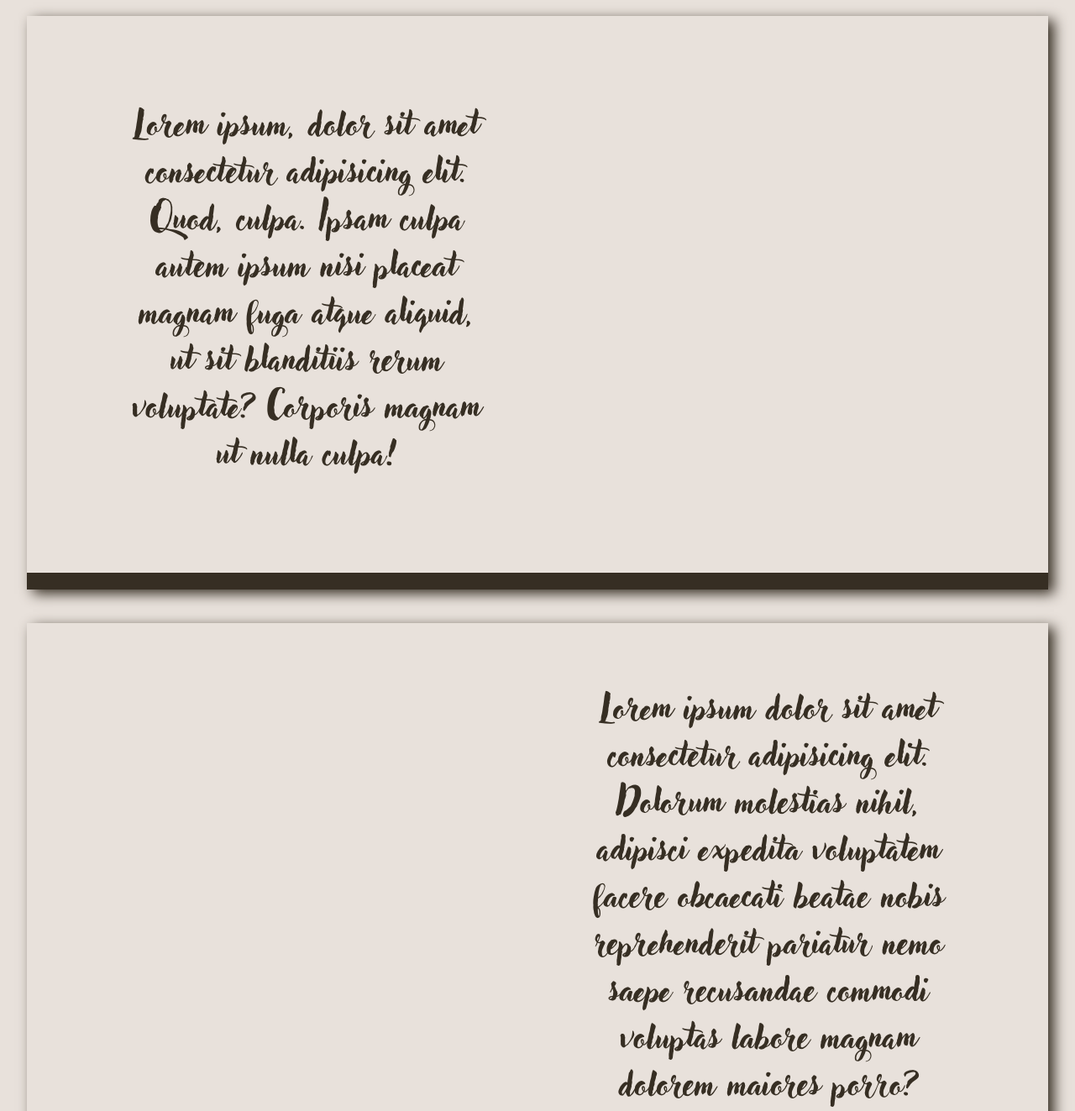
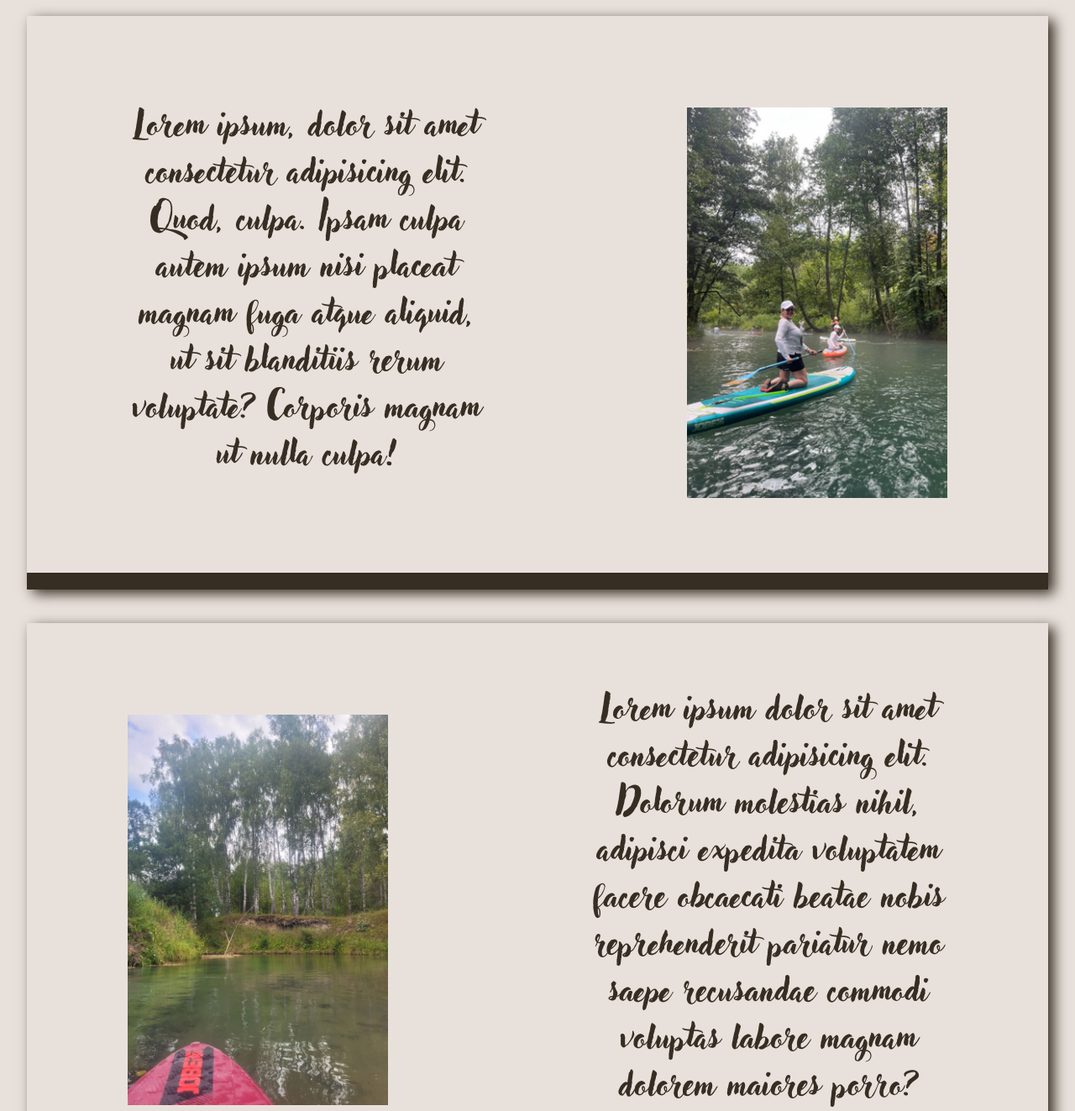
Before and after one commit to galolesya03-creator/Surin, a plain HTML site: page index.html in a window 1280 px wide. Shown: the part 620-1943 px from the top of the page at 84% size. Drawn offline with Linux system fonts and the light colour scheme; files whose address does not match are found by name.

Commit message:
links changed

```diff
--- a/index.html
+++ b/index.html
@@ -56,14 +56,14 @@
         </div>
         <div class="side_img">
             <div>
-                <img src="../Задание 4/img/photo_2025-10-14_20-58-00.jpg" alt="">
+                <img src="img/photo_2025-10-14_20-58-00.jpg" alt="">
             </div>
         </div>
     </div>
     <div class="chess_left">
         <div class="side_img">
             <div>
-                <img src="../Задание 4/img/photo_2025-10-14_20-55-35.jpg" alt="">
+                <img src="img/photo_2025-10-14_20-55-35.jpg" alt="">
             </div>
         </div>
         <div class="main_text">
@@ -80,7 +80,7 @@
         </div>
         <div class="side_img">
             <div>
-                <img src="../Задание 4/img/photo_2025-10-14_20-55-47.jpg" alt="">
+                <img src="img/photo_2025-10-14_20-55-47.jpg" alt="">
             </div>
         </div>
 
```
